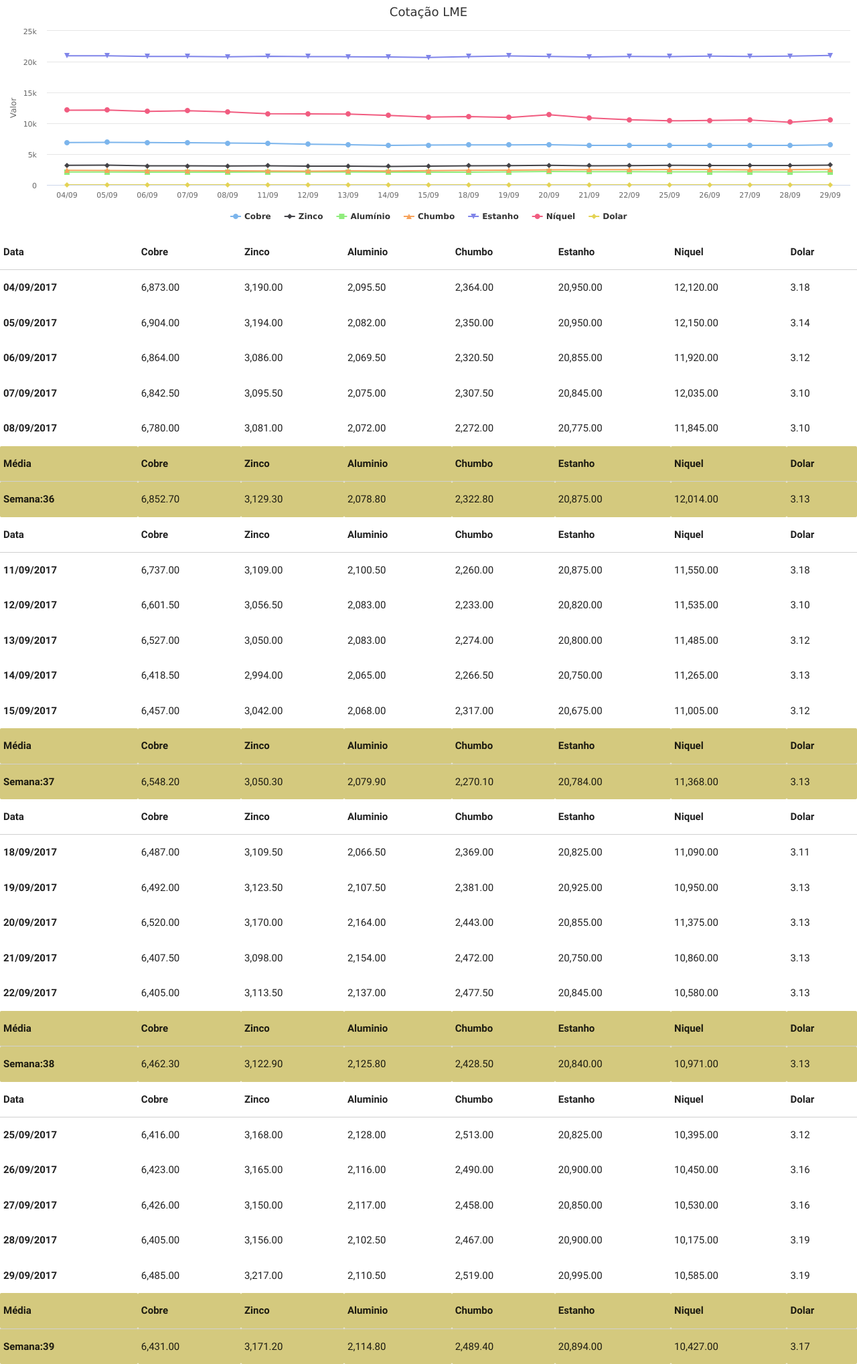
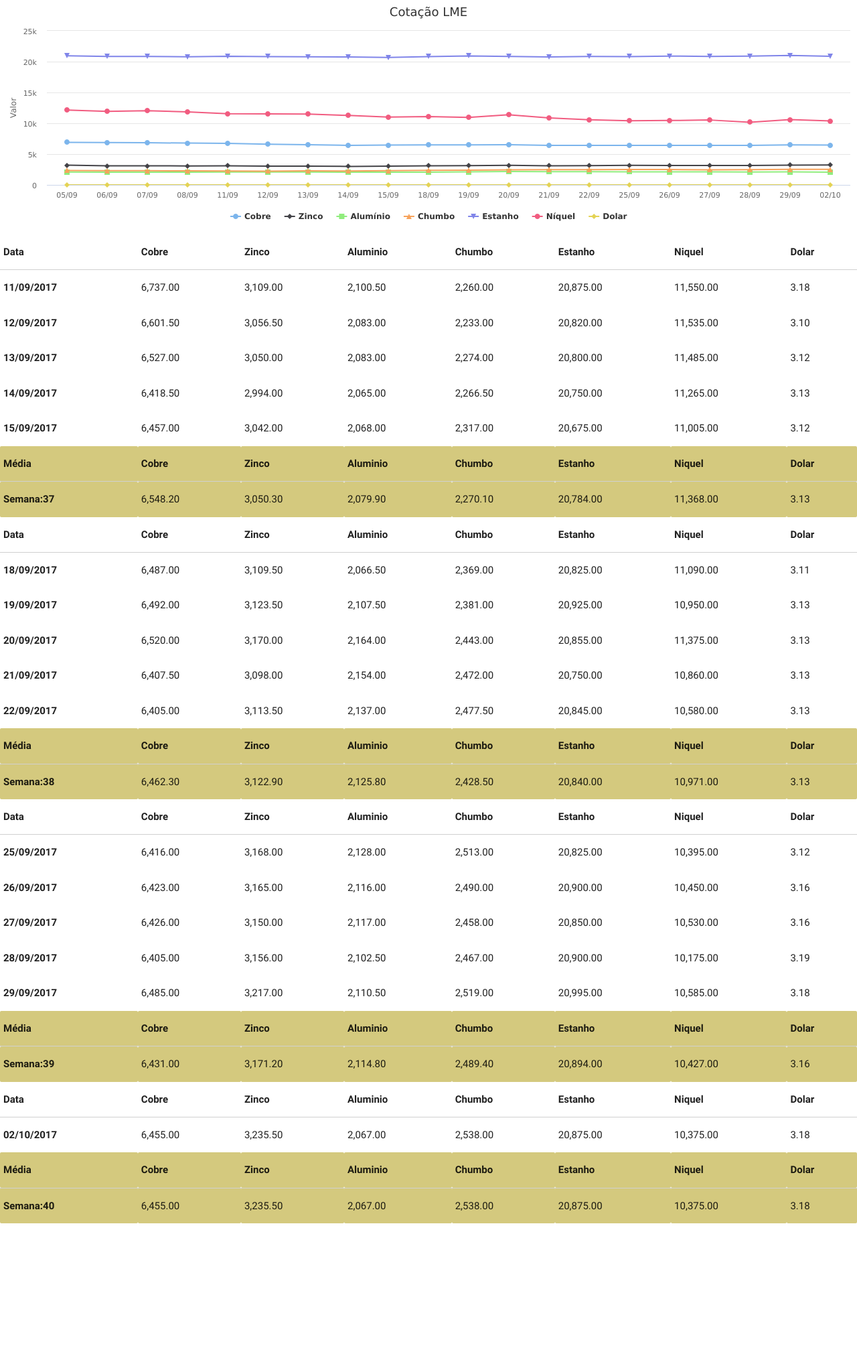
Before and after one commit to tiagocordeiro/flask-lme-chart, a Flask app: page /lme/dashboard in a window 1280 px wide. Shown: the whole page at 67% size. After the commit the page ends 1826 px from the top, so only its background shows below. Run offline with Flask 2, Linux system fonts and the light colour scheme; some libraries are stand-ins or nearby versions.

Commit message:
Cotação Atualizada

```diff
--- a/static/cotacao-atual.csv
+++ b/static/cotacao-atual.csv
@@ -1,5 +1,4 @@
 Date,Cobre,Zinco,Aluminio,Chumbo,Estanho,Niquel,Dolar
-2017-09-04,6873.0,3190.0,2095.5,2364.0,20950.0,12120.0,3.1777000427246
 2017-09-05,6904.0,3194.0,2082.0,2350.0,20950.0,12150.0,3.1394000053406
 2017-09-06,6864.0,3086.0,2069.5,2320.5,20855.0,11920.0,3.1157999038696
 2017-09-07,6842.5,3095.5,2075.0,2307.5,20845.0,12035.0,3.0978999137878
@@ -18,4 +17,5 @@ Date,Cobre,Zinco,Aluminio,Chumbo,Estanho,Niquel,Dolar
 2017-09-26,6423.0,3165.0,2116.0,2490.0,20900.0,10450.0,3.1572999954224
 2017-09-27,6426.0,3150.0,2117.0,2458.0,20850.0,10530.0,3.1638998985291
 2017-09-28,6405.0,3156.0,2102.5,2467.0,20900.0,10175.0,3.1919000148773
-2017-09-29,6485.0,3217.0,2110.5,2519.0,20995.0,10585.0,
+2017-09-29,6485.0,3217.0,2110.5,2519.0,20995.0,10585.0,3.1809000968933
+2017-10-02,6455.0,3235.5,2067.0,2538.0,20875.0,10375.0,
--- a/templates/mesclado.html
+++ b/templates/mesclado.html
@@ -1,223 +1,3 @@
-<table border="1" class="dataframe semanal table-striped table-responsive" style="text-align: right;" width="100%">
- <thead>
-  <tr style="text-align: right;">
-   <th>
-    Data
-   </th>
-   <th>
-    Cobre
-   </th>
-   <th>
-    Zinco
-   </th>
-   <th>
-    Aluminio
-   </th>
-   <th>
-    Chumbo
-   </th>
-   <th>
-    Estanho
-   </th>
-   <th>
-    Niquel
-   </th>
-   <th>
-    Dolar
-   </th>
-  </tr>
-  <tr>
-  </tr>
- </thead>
- <tbody>
-  <tr>
-   <th>
-    04/09/2017
-   </th>
-   <td>
-    6,873.00
-   </td>
-   <td>
-    3,190.00
-   </td>
-   <td>
-    2,095.50
-   </td>
-   <td>
-    2,364.00
-   </td>
-   <td>
-    20,950.00
-   </td>
-   <td>
-    12,120.00
-   </td>
-   <td>
-    3.18
-   </td>
-  </tr>
-  <tr>
-   <th>
-    05/09/2017
-   </th>
-   <td>
-    6,904.00
-   </td>
-   <td>
-    3,194.00
-   </td>
-   <td>
-    2,082.00
-   </td>
-   <td>
-    2,350.00
-   </td>
-   <td>
-    20,950.00
-   </td>
-   <td>
-    12,150.00
-   </td>
-   <td>
-    3.14
-   </td>
-  </tr>
-  <tr>
-   <th>
-    06/09/2017
-   </th>
-   <td>
-    6,864.00
-   </td>
-   <td>
-    3,086.00
-   </td>
-   <td>
-    2,069.50
-   </td>
-   <td>
-    2,320.50
-   </td>
-   <td>
-    20,855.00
-   </td>
-   <td>
-    11,920.00
-   </td>
-   <td>
-    3.12
-   </td>
-  </tr>
-  <tr>
-   <th>
-    07/09/2017
-   </th>
-   <td>
-    6,842.50
-   </td>
-   <td>
-    3,095.50
-   </td>
-   <td>
-    2,075.00
-   </td>
-   <td>
-    2,307.50
-   </td>
-   <td>
-    20,845.00
-   </td>
-   <td>
-    12,035.00
-   </td>
-   <td>
-    3.10
-   </td>
-  </tr>
-  <tr>
-   <th>
-    08/09/2017
-   </th>
-   <td>
-    6,780.00
-   </td>
-   <td>
-    3,081.00
-   </td>
-   <td>
-    2,072.00
-   </td>
-   <td>
-    2,272.00
-   </td>
-   <td>
-    20,775.00
-   </td>
-   <td>
-    11,845.00
-   </td>
-   <td>
-    3.10
-   </td>
-  </tr>
- </tbody>
- <thead>
-  <tr style="text-align: right; background-color: #d4c97e !important;">
-   <th>
-    Média
-   </th>
-   <th>
-    Cobre
-   </th>
-   <th>
-    Zinco
-   </th>
-   <th>
-    Aluminio
-   </th>
-   <th>
-    Chumbo
-   </th>
-   <th>
-    Estanho
-   </th>
-   <th>
-    Niquel
-   </th>
-   <th>
-    Dolar
-   </th>
-  </tr>
- </thead>
- <tbody>
-  <tr class="media" style="background-color: #d4c97e !important;">
-   <th>
-    Semana:36
-   </th>
-   <td>
-    6,852.70
-   </td>
-   <td>
-    3,129.30
-   </td>
-   <td>
-    2,078.80
-   </td>
-   <td>
-    2,322.80
-   </td>
-   <td>
-    20,875.00
-   </td>
-   <td>
-    12,014.00
-   </td>
-   <td>
-    3.13
-   </td>
-  </tr>
- </tbody>
-</table>
 <table border="1" class="dataframe semanal table-striped table-responsive" style="text-align: right;" width="100%">
  <thead>
   <tr style="text-align: right;">
@@ -817,7 +597,7 @@
     10,585.00
    </td>
    <td>
-    3.19
+    3.18
    </td>
   </tr>
  </tbody>
@@ -873,8 +653,124 @@
     10,427.00
    </td>
    <td>
-    3.17
+    3.16
    </td>
   </tr>
  </tbody>
 </table>
+<table border="1" class="dataframe semanal table-striped table-responsive" style="text-align: right;" width="100%">
+ <thead>
+  <tr style="text-align: right;">
+   <th>
+    Data
+   </th>
+   <th>
+    Cobre
+   </th>
+   <th>
+    Zinco
+   </th>
+   <th>
+    Aluminio
+   </th>
+   <th>
+    Chumbo
+   </th>
+   <th>
+    Estanho
+   </th>
+   <th>
+    Niquel
+   </th>
+   <th>
+    Dolar
+   </th>
+  </tr>
+  <tr>
+  </tr>
+ </thead>
+ <tbody>
+  <tr>
+   <th>
+    02/10/2017
+   </th>
+   <td>
+    6,455.00
+   </td>
+   <td>
+    3,235.50
+   </td>
+   <td>
+    2,067.00
+   </td>
+   <td>
+    2,538.00
+   </td>
+   <td>
+    20,875.00
+   </td>
+   <td>
+    10,375.00
+   </td>
+   <td>
+    3.18
+   </td>
+  </tr>
+ </tbody>
+ <thead>
+  <tr style="text-align: right; background-color: #d4c97e !important;">
+   <th>
+    Média
+   </th>
+   <th>
+    Cobre
+   </th>
+   <th>
+    Zinco
+   </th>
+   <th>
+    Aluminio
+   </th>
+   <th>
+    Chumbo
+   </th>
+   <th>
+    Estanho
+   </th>
+   <th>
+    Niquel
+   </th>
+   <th>
+    Dolar
+   </th>
+  </tr>
+ </thead>
+ <tbody>
+  <tr class="media" style="background-color: #d4c97e !important;">
+   <th>
+    Semana:40
+   </th>
+   <td>
+    6,455.00
+   </td>
+   <td>
+    3,235.50
+   </td>
+   <td>
+    2,067.00
+   </td>
+   <td>
+    2,538.00
+   </td>
+   <td>
+    20,875.00
+   </td>
+   <td>
+    10,375.00
+   </td>
+   <td>
+    3.18
+   </td>
+  </tr>
+ </tbody>
+</table>
```
Also changed, not shown: static/todo-periodo.csv.
